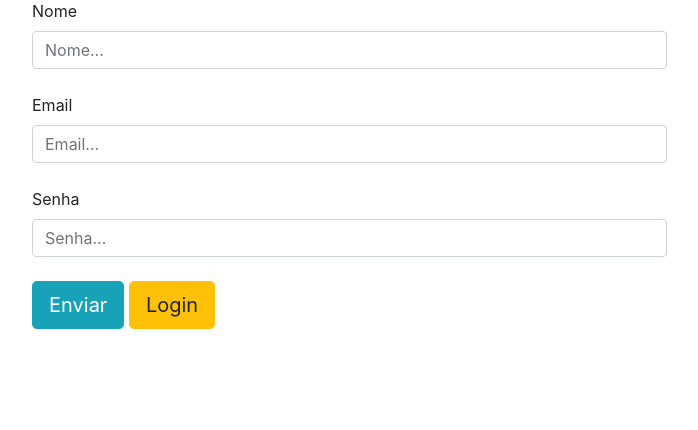
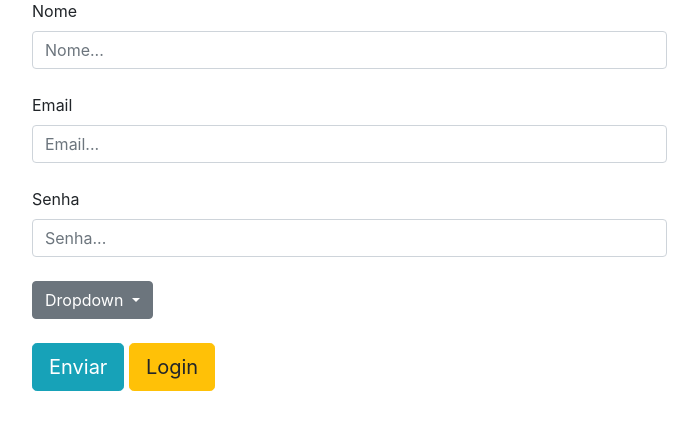
Before and after one commit to patrikybrito1/master, a Django app: page /auth/cadastro/ in a window 1280 px wide. Shown: the part 162-592 px from the top of the page, without its empty margins (243-941 px from the left). Run offline with Django 4.2, Linux system fonts and the light colour scheme.

Commit message:
feat: add class

```diff
--- a/biblioteca/settings.py
+++ b/biblioteca/settings.py
@@ -40,6 +40,7 @@ INSTALLED_APPS = [
     'django.contrib.staticfiles',
     'livro',
     'usuarios',
+
 ]
 
 MIDDLEWARE = [
--- a/livro/admin.py
+++ b/livro/admin.py
@@ -1,8 +1,9 @@
 from django.contrib import admin
-from .models import Livros, Categoria
+from .models import Livros, Categoria, Turma
 
 class SearchBook(admin.ModelAdmin):
     search_fields = ['nome']
 
 admin.site.register(Categoria, SearchBook)
 admin.site.register(Livros, SearchBook)
+admin.site.register(Turma)
--- a/usuarios/templates/cadastro.html
+++ b/usuarios/templates/cadastro.html
@@ -57,6 +57,18 @@
             <label>Senha</label>
             <input name="senha" class="form-control"type="password" placeholder="Senha...">
             <br>
+            <div class="dropdown">
+              <button class="btn btn-secondary dropdown-toggle" type="button" id="dropdownMenu2" data-toggle="dropdown" aria-haspopup="true" aria-expanded="false">
+                Dropdown
+              </button>
+              <div class="dropdown-menu" aria-labelledby="dropdownMenu2">
+<button class="dropdown-item" type="button">{%
+  Usuario.nome_turma%}</button>
+                <button class="dropdown-item" type="button">Another action</button>
+                <button class="dropdown-item" type="button">Something else here</button>
+              </div>
+            </div>
+            <br>
             <input class="btn btn-info btn-lg"type="submit" value="Enviar">
             <a href ="{%url 'login' %}"class="btn btn-warning btn-lg"> Login </a>
         </form>
```
Also changed, not shown: livro/models.py (+6 -1 lines), usuarios/models.py (+16 -0 lines), db.sqlite3, livro/migrations/0010_turma_livros_turma.py (added), livro/migrations/0011_remove_turma_nome_turma_turma_color_and_more.py (added), livro/migrations/0012_remove_livros_turma.py (added), livro/migrations/0013_remove_turma_color_livros_nome_turma_and_more.py (added), livro/migrations/0014_alter_livros_nome_turma_alter_turma_nome_turma.py (added), livro/migrations/0015_alter_livros_nome_turma_delete_turma.py (added), usuarios/migrations/0002_turma_usuario_nome_turma.py (added).
